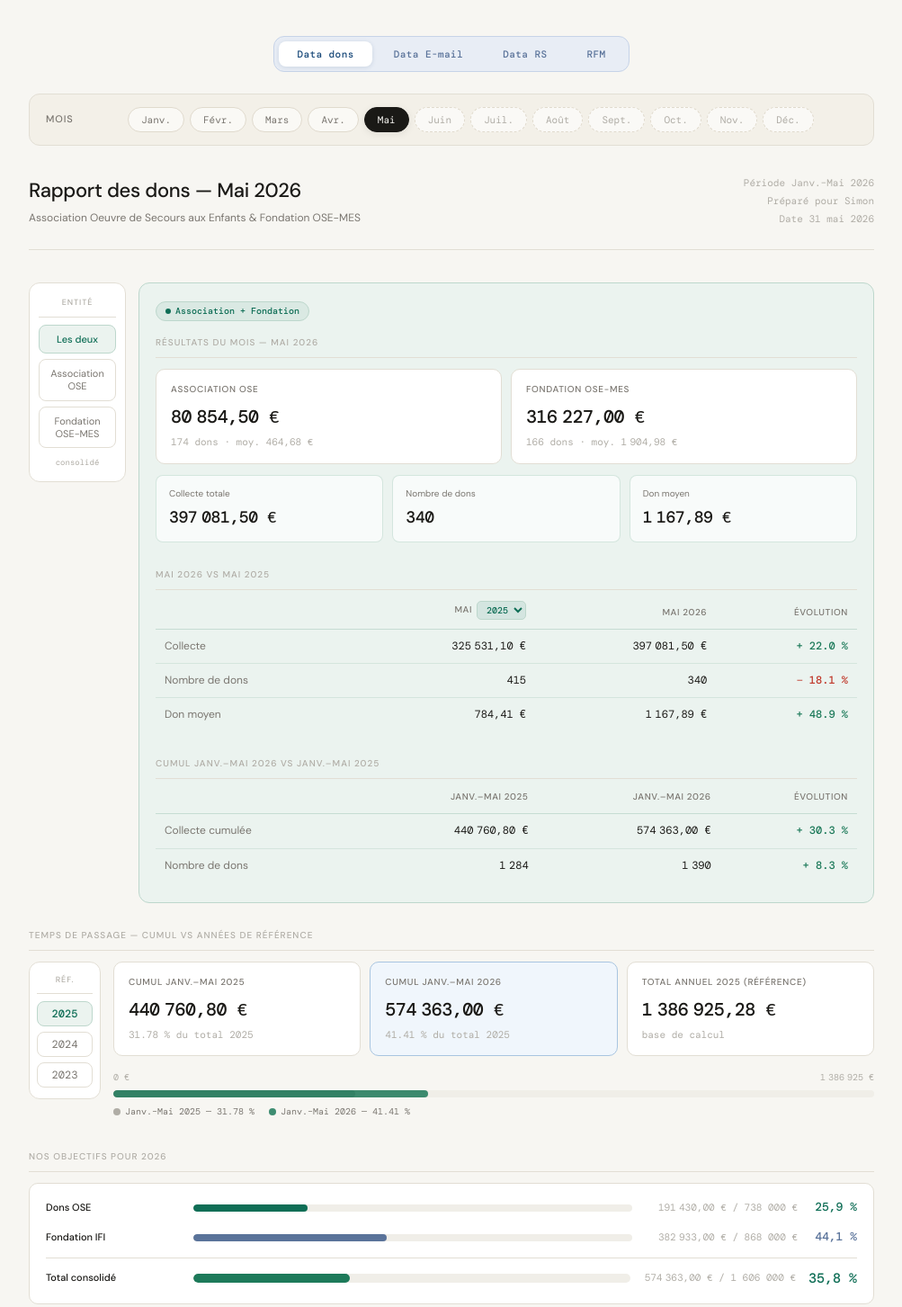
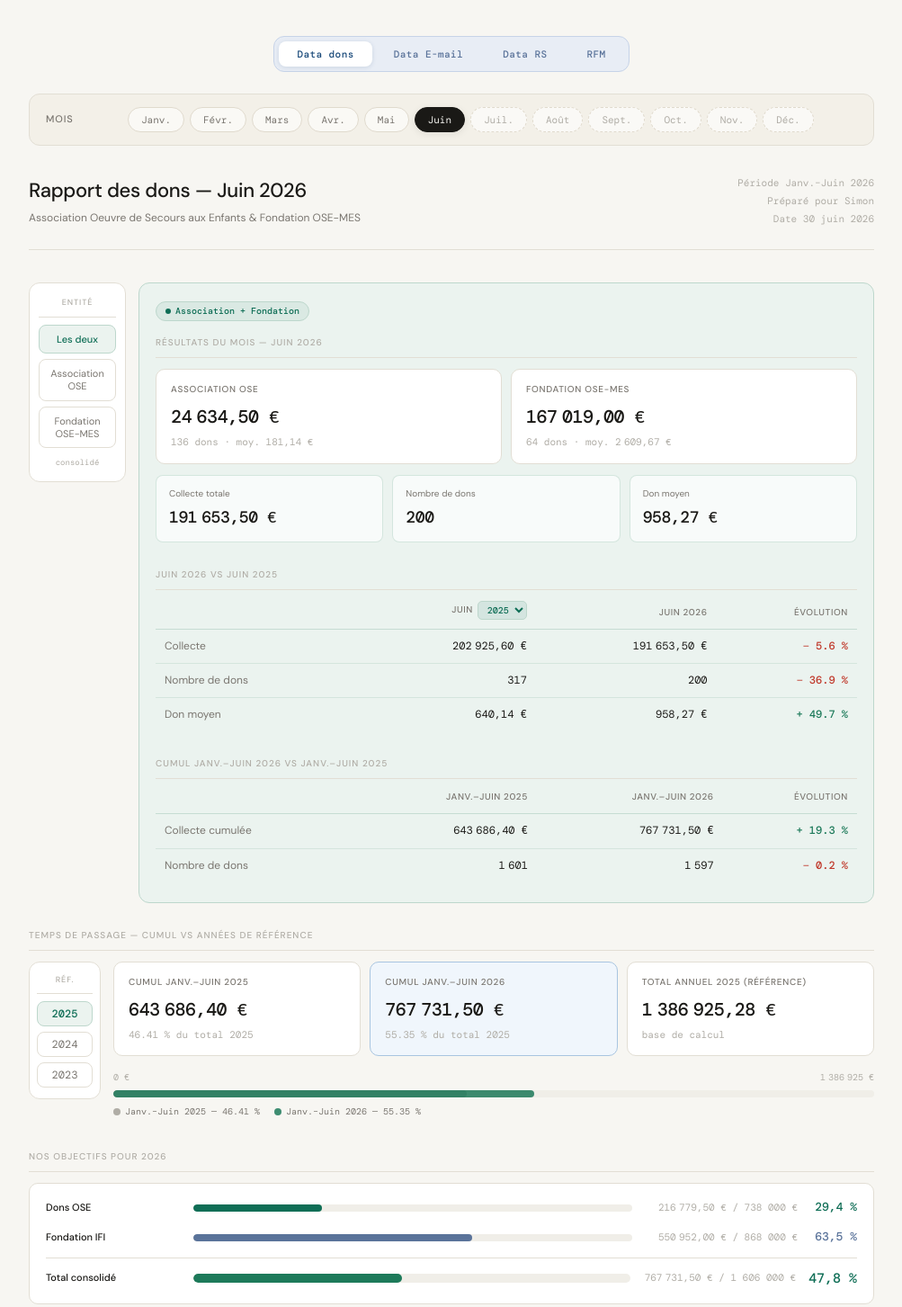
Before and after one commit to Fundraising-TEAM/data-OSE-2026, a plain HTML site: page index.html in a window 1280 px wide. Shown: the top 1453 px of the page at 90% size, without its empty margins (138-1141 px from the left). Drawn offline with nearby package versions, Linux system fonts and the light colour scheme.

Commit message:
Update 2707 data et RFM only

```diff
--- a/index.html
+++ b/index.html
@@ -557,9 +557,9 @@
   },
   Février: {
     annee: "2026", periode: "Janv.–Févr.", ytd_label: "Janv.–Févr.",
-    ose:      { raw: 34759.50, dons: 204 },
+    ose:      { raw: 34744.50, dons: 203 },
     fond:     { raw: 15700.00, dons:   6 },
-    ytd_ose:  { raw: 52667.50, dons: 512 },
+    ytd_ose:  { raw: 52652.50, dons: 511 },
     ytd_fond: { raw: 19200.00, dons:   8 },
     emails: [
       { objet: "Vous êtes invité(e) au Salon du Livre", type: "Evènement", date: "6/2",  dest: "4 627",  ouv: "55,5 %", clics: "4,4 %", dons: "1", collecte: "200,00 €", moyen: "200,00 €" },
@@ -573,7 +573,7 @@
     annee: "2026", periode: "Janv.–Mars", ytd_label: "Janv.–Mars",
     ose:      { raw: 26132.50, dons: 211 },
     fond:     { raw: 11240.00, dons:  10 },
-    ytd_ose:  { raw: 78800.00, dons: 723 },
+    ytd_ose:  { raw: 78785.00, dons: 722 },
     ytd_fond: { raw: 30440.00, dons:  18 },
     emails: [
       { objet: "Mir zaynen do !",                   type: "Evènement",    date: "4/3",  dest: "4 133",  ouv: "55,4 %", clics: "1,4 %",  dons: "6",  collecte: "1 218,00 €", moyen: "203,00 €"  },
@@ -588,9 +588,9 @@
   },
   Avril: {
     annee: "2026", periode: "Janv.–Avril", ytd_label: "Janv.–Avril",
-    ose:      { raw: 31775.50, dons: 271 },
+    ose:      { raw: 32095.50, dons: 273 },
     fond:     { raw: 36266.00, dons:  38 },
-    ytd_ose:  { raw: 110575.50, dons: 994 },
+    ytd_ose:  { raw: 110880.50, dons: 995 },
     ytd_fond: { raw:  66706.00, dons:  56 },
     emails: [
       { objet: "Impôt sur le revenu 2026 : le portail est ouvert !",    type: "Campagne", date: "10/4", dest: "4 955", ouv: "48,3 %", clics: "1,5 %",  dons: "4",  collecte: "318,00 €",   moyen: "79,50 €"  },
@@ -608,10 +608,10 @@
   },
   Mai: {
     annee: "2026", periode: "Janv.–Mai", ytd_label: "Janv.–Mai",
-    ose:      { raw: 80854.50, dons: 174 },
-    fond:     { raw: 316227.00, dons: 166 },
-    ytd_ose:  { raw: 191430.00, dons: 1168 },
-    ytd_fond: { raw: 382933.00, dons:  222 },
+    ose:      { raw: 81264.50, dons: 180 },
+    fond:     { raw: 317227.00, dons: 166 },
+    ytd_ose:  { raw: 192145.00, dons: 1175 },
+    ytd_fond: { raw: 383933.00, dons:  222 },
     emails: [
       { objet: "Ensemble, brisons l'isolement de nos aînés · IFI",         type: "Campagne", date: "3/5",  dest: "104",   ouv: "79,81 %", clics: "6,02 %",  dons: "0",  collecte: "—",          moyen: "—"        },
       { objet: "Ensemble, brisons l'isolement de nos aînés · IR",          type: "Campagne", date: "3/5",  dest: "841",   ouv: "76,46 %", clics: "7,00 %",  dons: "4",  collecte: "402,00 €",   moyen: "134,00 €" },
@@ -629,7 +629,14 @@
     emails_total: { dest: "21 146", dons: "29", collecte: "3 389,00 €", moyen: "116,86 €" },
     emails_pending: false,
   },
-  Juin:       { annee: "2026", periode: "Janv.–Juin",     ytd_label: "Janv.–Juin",     pending: true, ose: { raw: null, dons: null }, fond: { raw: null, dons: null }, ytd_ose: { raw: null, dons: null }, ytd_fond: { raw: null, dons: null }, emails: [], emails_pending: true },
+  Juin: {
+    annee: "2026", periode: "Janv.–Juin", ytd_label: "Janv.–Juin",
+    ose:      { raw: 24634.50, dons: 136 },
+    fond:     { raw: 167019.00, dons: 64 },
+    ytd_ose:  { raw: 216779.50, dons: 1311 },
+    ytd_fond: { raw: 550952.00, dons:  286 },
+    emails: [], emails_pending: true,
+  },
   Juillet:    { annee: "2026", periode: "Janv.–Juil.",    ytd_label: "Janv.–Juil.",    pending: true, ose: { raw: null, dons: null }, fond: { raw: null, dons: null }, ytd_ose: { raw: null, dons: null }, ytd_fond: { raw: null, dons: null }, emails: [], emails_pending: true },
   Août:       { annee: "2026", periode: "Janv.–Août",     ytd_label: "Janv.–Août",     pending: true, ose: { raw: null, dons: null }, fond: { raw: null, dons: null }, ytd_ose: { raw: null, dons: null }, ytd_fond: { raw: null, dons: null }, emails: [], emails_pending: true },
   Septembre:  { annee: "2026", periode: "Janv.–Sept.",    ytd_label: "Janv.–Sept.",    pending: true, ose: { raw: null, dons: null }, fond: { raw: null, dons: null }, ytd_ose: { raw: null, dons: null }, ytd_fond: { raw: null, dons: null }, emails: [], emails_pending: true },
@@ -678,6 +685,12 @@
     segments: { Champion: 438, Fid_Loyaux: 1203, Potentiels: 111, Nouveaux: 312, Revenus: 108, Occasionnel: 959, Risque_fuite: 171, Endormis: 271, Perdu: 7540 },
     prospect: 10177,
     total: 11113,
+  },
+  Juin: {
+    date: '30 juin 2026',
+    segments: { Champion: 458, Fid_Loyaux: 1197, Potentiels: 101, Nouveaux: 193, Revenus: 70, Occasionnel: 1097, Risque_fuite: 176, Endormis: 278, Perdu: 7553 },
+    prospect: 10181,
+    total: 11123,
   },
 };
 
@@ -1099,7 +1112,7 @@
 }
 
 // ── State ─────────────────────────────────────────────────────
-let currentMois   = "Mai";
+let currentMois   = "Juin";
 let currentFilter = "total";
 let refYear       = 2025;
 let tempoRefYear  = 2025;
@@ -1218,7 +1231,7 @@
   const tabTitles = { dons: 'Rapport des dons', email: 'Rapport des mails', rs: 'Rapport RS', rfm: 'RFM' };
   document.getElementById('h-title').textContent = `${tabTitles[currentTab] || 'Rapport des dons'} — ${mois} ${d.annee}`;
   document.getElementById('h-meta').innerHTML =
-    `Période ${d.periode} ${d.annee}<br>Préparé pour Simon<br>Date 31 ${mois.toLowerCase()} ${d.annee}`;
+    `Période ${d.periode} ${d.annee}<br>Préparé pour Simon<br>Date 30 ${mois.toLowerCase()} ${d.annee}`;
 
   const badgeLabels = { total: 'Association + Fondation', asso: 'Association OSE uniquement', fond: 'Fondation OSE-MES uniquement' };
   document.getElementById('zone-badge-text').textContent = badgeLabels[currentFilter];
@@ -1364,7 +1377,7 @@
   });
 }
 
-render('Mai');
+render('Juin');
 </script>
 </body>
 </html>
```
